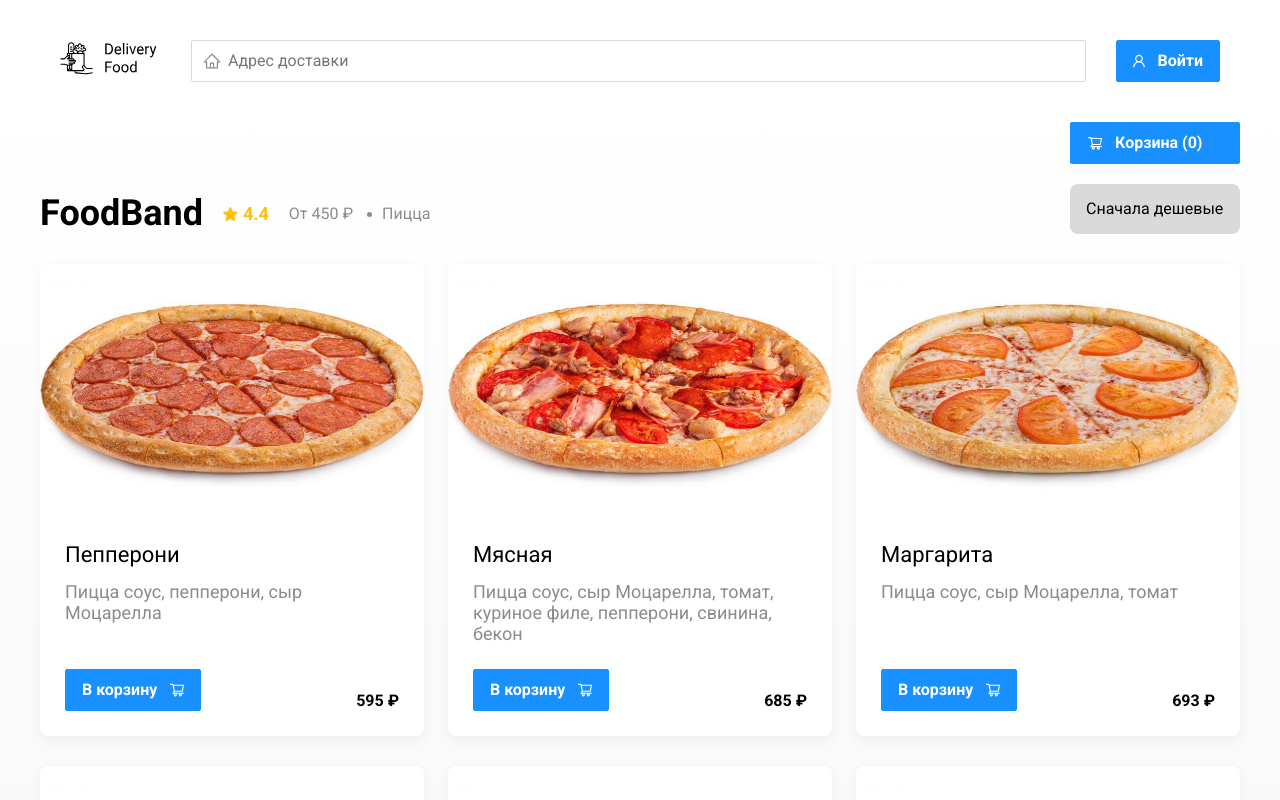
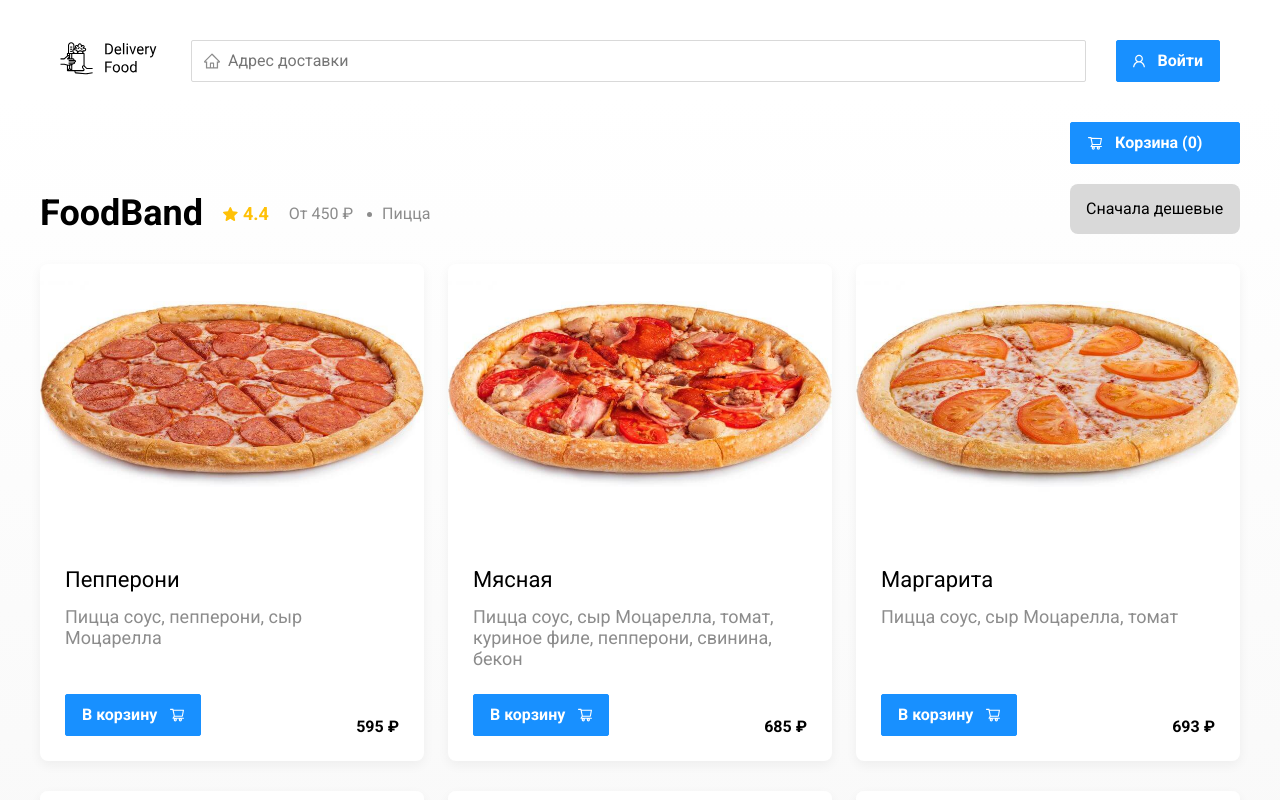
Before and after one commit to vtulbu/-delivery-food, a Vue app: page /food-band in a window 1280 px wide. Shown: the top 800 px of the page. Built offline with nearby package versions, Linux system fonts and the light colour scheme.

Commit message:
Add interactivity on hover to food image

```diff
--- a/src/components/ItemFoodCard.vue
+++ b/src/components/ItemFoodCard.vue
@@ -69,6 +69,19 @@ h3 {
   object-fit: cover;
 }
 
+:deep(.lazy-load-image) {
+  min-height: 280px;
+}
+
+:deep(img):hover {
+  cursor: pointer;
+  transform: scale(1.04);
+  transition: all 0.5s;
+  height: 270px;
+  width: 100%;
+  border-radius: 8px;
+}
+
 .card-text {
   padding: 20px 25px 0 25px;
   display: flex;
```
